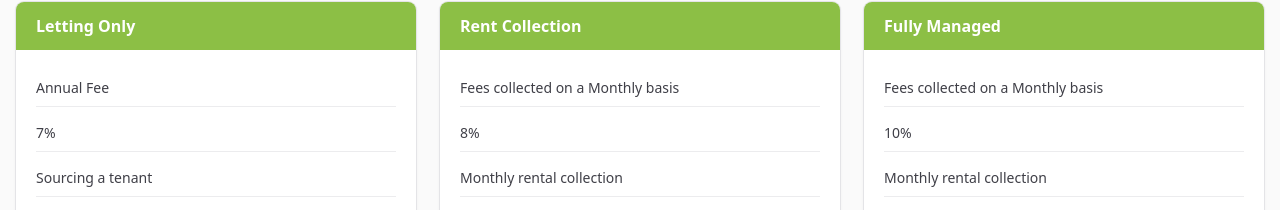
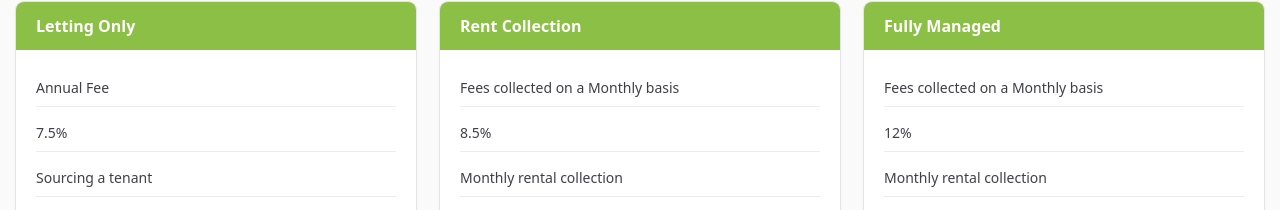
Before and after one commit to hamza772000/ManagementProperties, a React (Vite) app: page /#/services in a window 1280 px wide. Shown: the part 220-430 px from the top of the page. Built offline with nearby package versions, Linux system fonts and the light colour scheme; no server answers.

Commit message:
update service fees

```diff
--- a/src/pages/services.tsx
+++ b/src/pages/services.tsx
@@ -9,7 +9,7 @@ const topRow: Card[] = [
     title: "Letting Only",
     items: [
       "Annual Fee",
-      "7%",
+      "7.5%",
       "Sourcing a tenant",
       "Full referencing",
       "Arrangement of EPC’s, Gas Safety Inspections",
@@ -20,7 +20,7 @@ const topRow: Card[] = [
     title: "Rent Collection",
     items: [
       "Fees collected on a Monthly basis",
-      "8%",
+      "8.5%",
       "Monthly rental collection",
       "Pursue non-payment of rent and advice on rent arrears",
       "Sourcing a tenant",
@@ -33,7 +33,7 @@ const topRow: Card[] = [
     title: "Fully Managed",
     items: [
       "Fees collected on a Monthly basis",
-      "10%",
+      "12%",
       "Monthly rental collection",
       "Pursue non-payment of rent and advice on rent arrears",
       "Sourcing a tenant",
```
